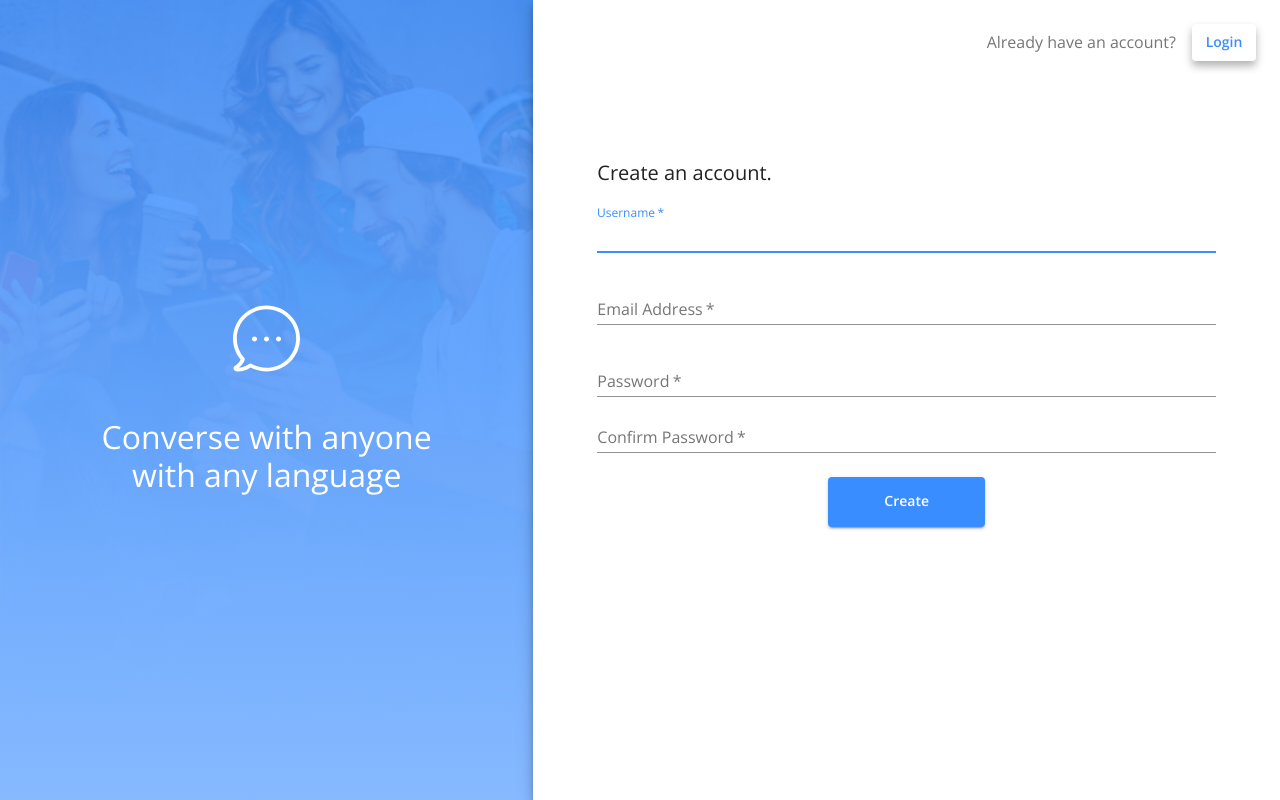
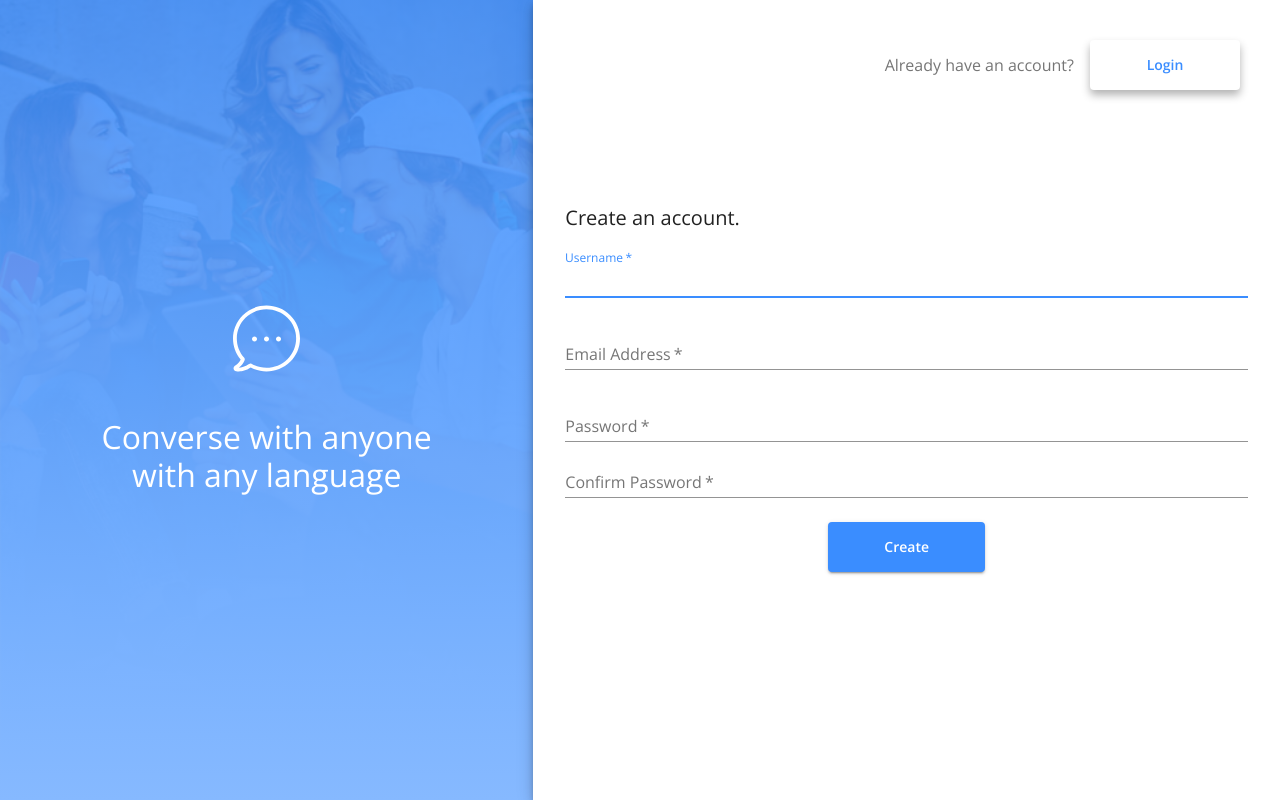
Before and after one commit to belsman/web-messenger, a React (Create React App) app in the folder client/: page / in a window 1280 px wide. Built offline with nearby package versions, Linux system fonts and the light colour scheme; no server answers.

Commit message:
Implement PR feedback

```diff
--- a/client/src/AuthPage.js
+++ b/client/src/AuthPage.js
@@ -9,7 +9,6 @@ import {
   Hidden,
 } from "@material-ui/core";
 import { makeStyles } from '@material-ui/styles';
-import CssBaseline from '@material-ui/core/CssBaseline';
 import bgImage from './bg-img.png';
 import logo from './bubble.svg';
 
@@ -17,9 +16,11 @@ const useStyles = makeStyles((theme) => ({
   root: {
     height: '100vh',
   },
+  main: {
+    overflow: 'hidden',
+  },
   image: {
     background: '#3A8DFF',
-    backgroundImage: `url(${bgImage})`,
     backgroundImage: `linear-gradient(to bottom, rgba(58,141,255, 0.85), rgba(134, 185, 255)), url(${bgImage})`,
     backgroundRepeat: 'no-repeat',
     backgroundSize: 'cover',
@@ -50,7 +51,7 @@ const useStyles = makeStyles((theme) => ({
   },
   accountType: {
     display: 'flex',
-    justifyContent: 'right',
+    justifyContent: 'flex-end',
     alignItems: 'center',
   },
   accountBtn: {
@@ -59,6 +60,8 @@ const useStyles = makeStyles((theme) => ({
     textTransform: 'capitalize',
     boxShadow: '0 5px 8px 0 rgba(0, 0, 0, 0.3)',
     marginLeft: '1rem',
+    width:  150,
+    height: 50,
   },
   heroText: {
     fontSize: '2rem',
@@ -67,12 +70,24 @@ const useStyles = makeStyles((theme) => ({
     color: '#fff',
   },
   imgLogo: {
-    marginBottom: '2rem',
+    display: 'flex',
+    justifyContent: 'center',
   },
+
   smallLogo: {
     backgroundColor: '#3A8DFF',
     borderRadius: '50%'
+  },
+  bgCaption: {
+    position: 'relative',
+    top: '-7%',
+    "@media (max-width: 760px)": {
+      display: 'none',
+      position: 'absolute',
+      top: '-30%'
+    }
   }
+
 }));
 
 const AuthPage = (props) => {
@@ -81,17 +96,16 @@ const AuthPage = (props) => {
 
   return (
     <Grid container component="main" className={classes.root}>
-      <CssBaseline />
       <Grid item xs={false} sm={5} className={classes.image}>
         <Hidden only="xs">
           <Typography align="center" variant="h2" className={classes.heroText}>
             <img src={logo} alt="Logo" /><br/><br />
-            Converse with anyone with any language
+             Converse with anyone with any language
           </Typography>
         </Hidden>
       </Grid>
       <Grid item xs={12} sm={7} component={Paper} elevation={6} square>
-        <Box p={3} className={classes.accountType}>
+        <Box p={5} className={classes.accountType}>
           <Typography color="textSecondary" variant="body1">
             {props.promptText}
           </Typography>
```
